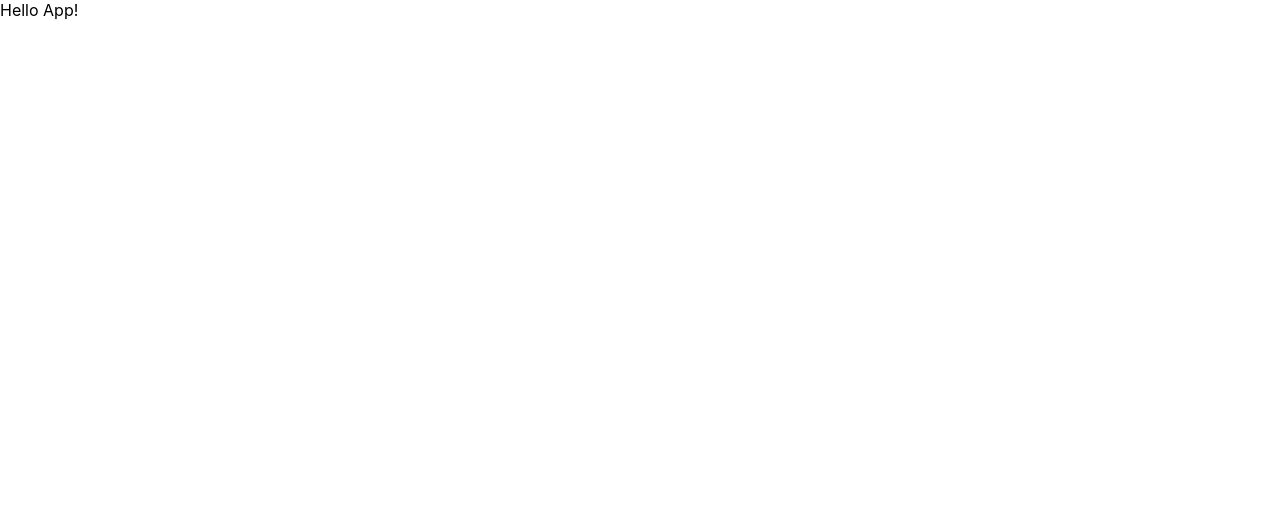
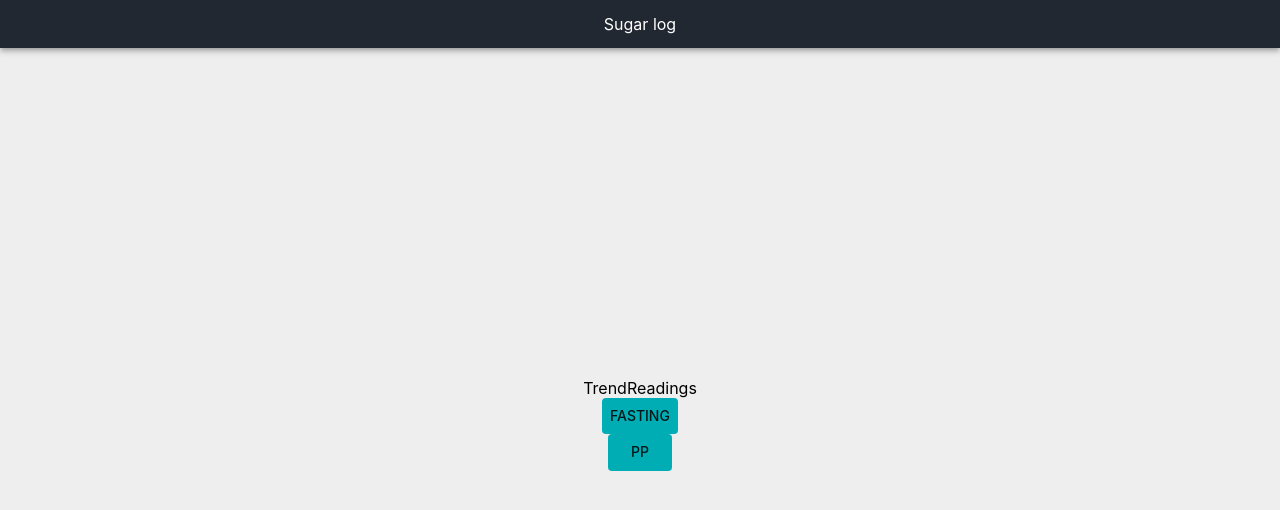
Before and after one commit to vaibhavmande/sugar-log, a React (Create React App) app: page / in a window 1280 px wide. Shown: the top 510 px of the page. Built offline with nearby package versions, Linux system fonts and the light colour scheme.

Commit message:
Added basic layout

```diff
--- a/package.json
+++ b/package.json
@@ -10,6 +10,7 @@
     "react": "^17.0.2",
     "react-dom": "^17.0.2",
     "react-scripts": "4.0.3",
+    "styled-components": "^5.2.3",
     "web-vitals": "^1.0.1"
   },
   "scripts": {
--- a/src/components/App.js
+++ b/src/components/App.js
@@ -1,5 +1,17 @@
-function App() {
-  return <div className="App">Hello App!</div>
+import React from 'react'
+import { StylesProvider } from '@material-ui/core/styles'
+import AppContainer from './blocks/AppContainer/AppContainer'
+import Header from './elements/Header'
+
+const App = () => {
+  return (
+    <>
+      <StylesProvider injectFirst>
+        <Header position="static">Sugar log</Header>
+        <AppContainer />
+      </StylesProvider>
+    </>
+  )
 }
 
 export default App
--- /dev/null
+++ b/src/components/blocks/Action/Action.js
@@ -0,0 +1,21 @@
+import React from 'react'
+import Button from '@material-ui/core/Button'
+import { styled } from '@material-ui/core/styles'
+
+const AddFasting = styled(Button)({
+  backgroundColor: '#00adb5',
+})
+const AddPP = styled(Button)({
+  backgroundColor: '#00adb5',
+})
+
+const Action = ({ isEnabled }) => {
+  return (
+    <>
+      <AddFasting>Fasting</AddFasting>
+      <AddPP>PP</AddPP>
+    </>
+  )
+}
+
+export default Action
--- /dev/null
+++ b/src/components/blocks/AppContainer/AppContainer.js
@@ -0,0 +1,23 @@
+import React from 'react'
+import FlexContainer from '../../containers/FlexContainer'
+import Trend from '../Trend/Trend'
+import Readings from '../Readings/Readings'
+import Action from '../Action/Action'
+
+const AppContainer = () => {
+  return (
+    <FlexContainer
+      fd="column"
+      ai="center"
+      jc="center"
+      flex="1"
+      style={{ backgroundColor: '#eee' }}
+    >
+      <Trend></Trend>
+      <Readings></Readings>
+      <Action></Action>
+    </FlexContainer>
+  )
+}
+
+export default AppContainer
--- /dev/null
+++ b/src/components/blocks/Readings/Readings.js
@@ -0,0 +1,5 @@
+const Readings = ({ readings }) => {
+  return 'Readings'
+}
+
+export default Readings
--- /dev/null
+++ b/src/components/blocks/Trend/Trend.js
@@ -0,0 +1,5 @@
+const Trend = ({ readings }) => {
+  return 'Trend'
+}
+
+export default Trend
--- /dev/null
+++ b/src/components/containers/FlexContainer.js
@@ -0,0 +1,19 @@
+import styled from 'styled-components'
+
+const FlexContainer = styled('div')`
+  display: flex;
+  flex-direction: ${(props) => (props.fd ? props.fd : 'row')};
+  ${({ ai }) =>
+    ai &&
+    `
+    align-items: ${ai};
+  `}
+  ${({ jc }) =>
+    jc &&
+    `
+    justify-content: ${jc};
+  `}
+  ${({ flex }) => flex && `flex: ${flex}`}
+`
+
+export default FlexContainer
--- /dev/null
+++ b/src/components/elements/Header.js
@@ -0,0 +1,12 @@
+import AppBar from '@material-ui/core/AppBar'
+import styled from 'styled-components'
+
+const Header = styled(AppBar)`
+  height: 48px;
+  display: flex;
+  align-items: center;
+  justify-content: center;
+  background-color: #222831;
+`
+
+export default Header
--- a/src/index.css
+++ b/src/index.css
@@ -23,3 +23,9 @@ h4 {
   padding: 0;
   margin: 0;
 }
+
+#root {
+  height: 100vh;
+  display: flex;
+  flex-direction: column;
+}
```
Also changed, not shown: 1 other file (tests, documents, lock files or other folders).
